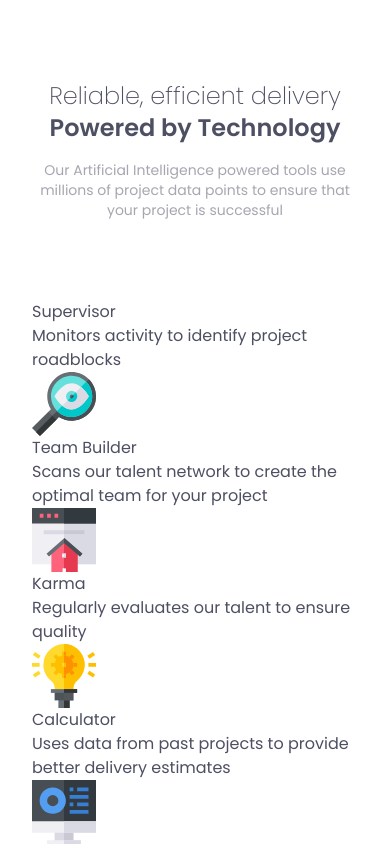
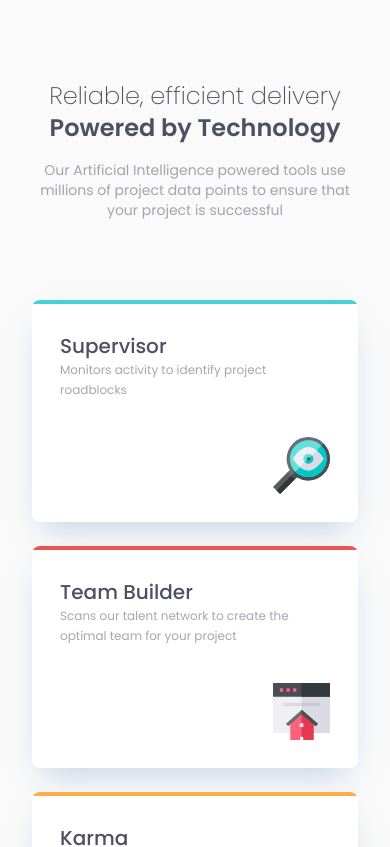
Before and after one commit to raswonders/four-card-feature, a React (Vite) app: page / in a window 390 px wide. Shown: the top 847 px of the page. Built offline with nearby package versions, Linux system fonts and the light colour scheme.

Commit message:
add  styles for mobile features section

```diff
--- a/index.html
+++ b/index.html
@@ -6,7 +6,7 @@
     <meta name="viewport" content="width=device-width, initial-scale=1.0" />
     <title>Four card feature</title>
   </head>
-  <body class="font-poppins text-dark-gray">
+  <body class="font-poppins text-dark-gray bg-snow">
     <div id="root"></div>
     <script type="module" src="/src/main.tsx"></script>
   </body>
--- a/src/App.tsx
+++ b/src/App.tsx
@@ -1,23 +1,47 @@
 import features from "./data/features";
 
 function App() {
+  const bgStyle = [
+    "bg-[#44D3D2]",
+    "bg-[#EA5454]",
+    "bg-[#FCAE4A]",
+    "bg-[#549EF2]",
+  ];
+
   return (
     <>
       <header className="mx-8 my-20 flex flex-col items-center">
-        <h1 className="text-2xl font-extralight">Reliable, efficient delivery</h1>
+        <h1 className="text-2xl font-extralight">
+          Reliable, efficient delivery
+        </h1>
         <h2 className="mb-4 text-2xl font-semibold">Powered by Technology</h2>
         <p className="text-center text-sm opacity-50">
           Our Artificial Intelligence powered tools use millions of project data
           points to ensure that your project is successful
         </p>
       </header>
-      <section className="mx-8">
-        {features.map((feature) => {
+      <section className="mx-8 grid gap-6">
+        {features.map((feature, index) => {
           return (
-            <article className="" key={feature.name}>
-              <h1 className="">{feature.name}</h1>
-              <p className="">{feature.description}</p>
-              <img src={feature.icon_url} alt="" className="" />
+            <article
+              className="h-[13.875rem] flex flex-col bg-white rounded-lg shadow-feature overflow-hidden"
+              key={feature.name}
+            >
+              <div className={`h-1 ${bgStyle[index]}`}></div>
+              <div className="p-7 flex flex-col justify-between grow">
+                <header>
+                  <h1 className="text-xl font-medium">{feature.name}</h1>
+                  <p className="text-xs opacity-50 leading-relaxed">
+                    {feature.description}
+                  </p>
+                </header>
+                <img
+                  width="57px"
+                  src={feature.icon_url}
+                  alt=""
+                  className="self-end"
+                />
+              </div>
             </article>
           );
         })}
--- a/tailwind.config.js
+++ b/tailwind.config.js
@@ -8,6 +8,10 @@ export default {
       },
       colors: {
         "dark-gray": "#4D4F62",
+        snow: "#FAFAFA",
+      },
+      boxShadow: {
+        feature: "0px 15px 30px -11px rgba(131, 166, 210, 0.50)",
       },
     },
   },
```
